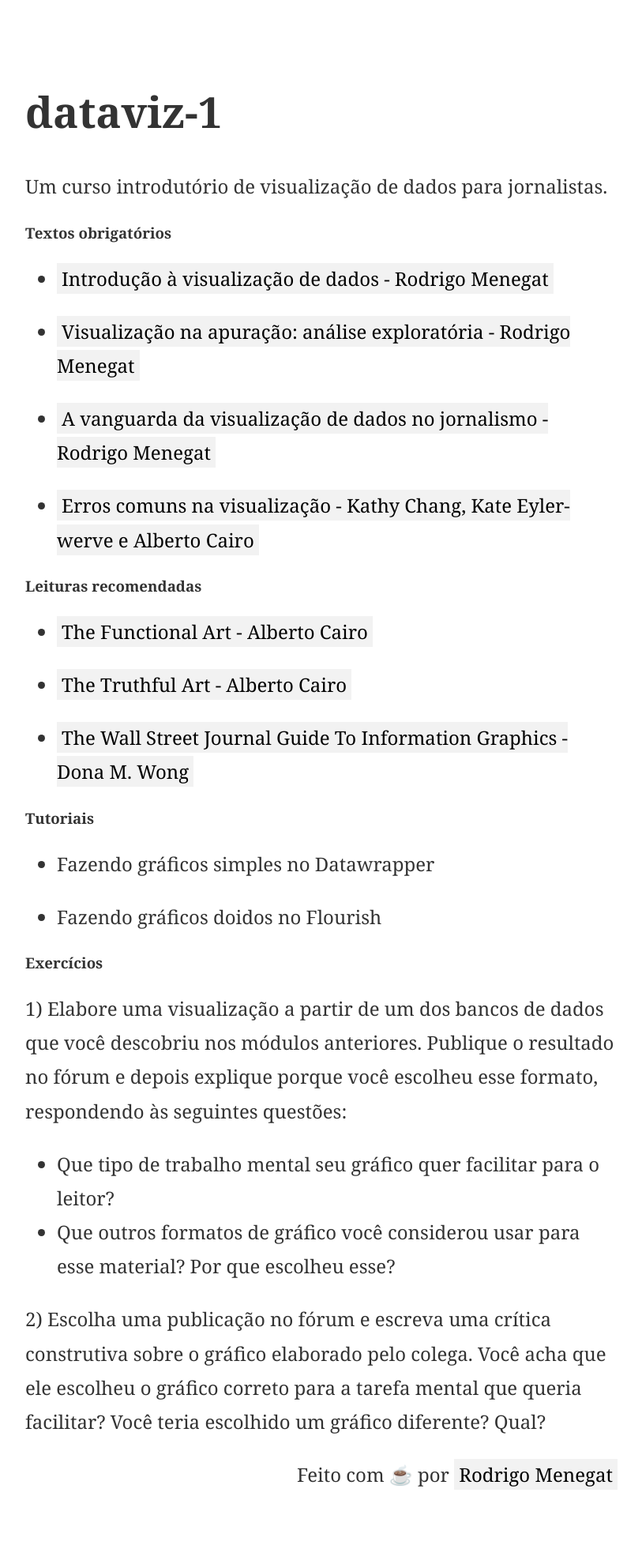
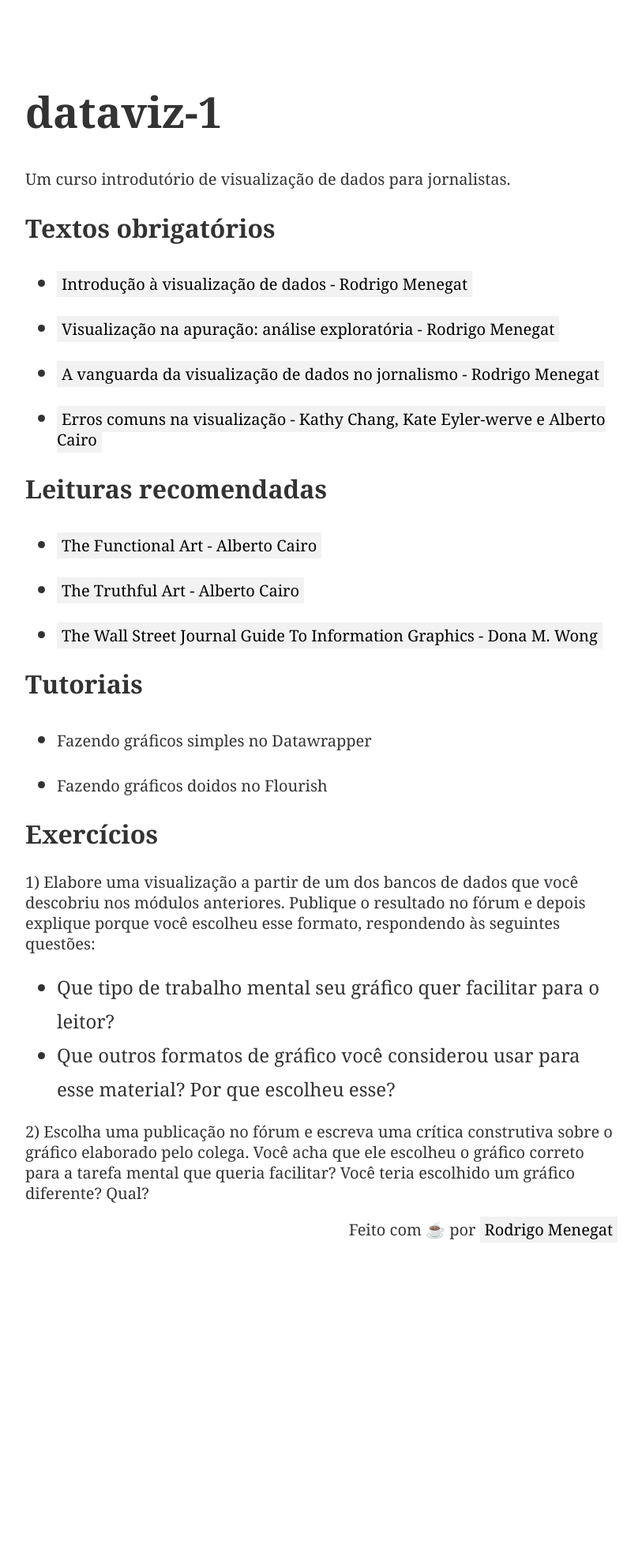
Before and after one commit to RodrigoMenegat/dataviz-1, a Jekyll site: the page built from docs/index.md, in a window 1280 px wide. Shown: the whole page at 79% size, without its empty margins (233-1046 px from the left). Built offline with Jekyll 4.4.1, drawn with Linux system fonts in a browser that asks for light colours; our own code applies the rules of GitHub Pages for plain Markdown files; after the commit the page ends 1658 px from its top, so only the background shows below that.

Commit message:
o css precisa acabar

```diff
--- a/docs/assets/css/main.css
+++ b/docs/assets/css/main.css
@@ -17,6 +17,7 @@
 
 h1 {
   font-size: 54px;
+  font-family: Georgia, sans-serif;
 }
 
 h2 {
@@ -24,8 +25,8 @@ h2 {
 }
 
 p {
-  font-size: 24px;
-  line-height: 1.8;
+  font-size: 20px;
+  line-height: 1.3;
 }
 
 li {
@@ -39,3 +40,7 @@ a {
   padding: 3px 6px;
   color: #000;
 }
+
+a.hover {
+  color: lightpink;
+}
--- a/docs/index.md
+++ b/docs/index.md
@@ -7,7 +7,7 @@ layout: default
 # dataviz-1
 Um curso introdutório de visualização de dados para jornalistas.
 
-### Textos obrigatórios
+## Textos obrigatórios
 
 - [Introdução à visualização de dados - Rodrigo Menegat](https://rodrigomenegat.github.io/dataviz-1/introducao-visualizacao-de-dados/)
 
@@ -17,7 +17,7 @@ Um curso introdutório de visualização de dados para jornalistas.
 
 - [Erros comuns na visualização - Kathy Chang, Kate Eyler-werve e Alberto Cairo](https://rodrigomenegat.github.io/dataviz-1/erros-comuns)
 
-### Leituras recomendadas
+## Leituras recomendadas
 
 - [The Functional Art - Alberto Cairo](https://www.amazon.com/Functional-Art-introduction-information-visualization/dp/0321834739)
 
@@ -26,13 +26,13 @@ Um curso introdutório de visualização de dados para jornalistas.
 - [The Wall Street Journal Guide To Information Graphics - Dona M. Wong](https://www.saraiva.com.br/the-wall-street-journal-guide-to-information-graphics-the-dos-and-donts-of-presenting-7989439.html)
 
 
-### Tutoriais
+## Tutoriais
 
 - Fazendo gráficos simples no Datawrapper
 
 - Fazendo gráficos doidos no Flourish
 
-### Exercícios
+## Exercícios
 
 1) Elabore uma visualização a partir de um dos bancos de dados que você descobriu nos módulos anteriores. Publique o resultado no fórum e depois explique porque você escolheu esse formato, respondendo às seguintes questões:
 
```
Also changed, not shown: docs/main.css (deleted).
